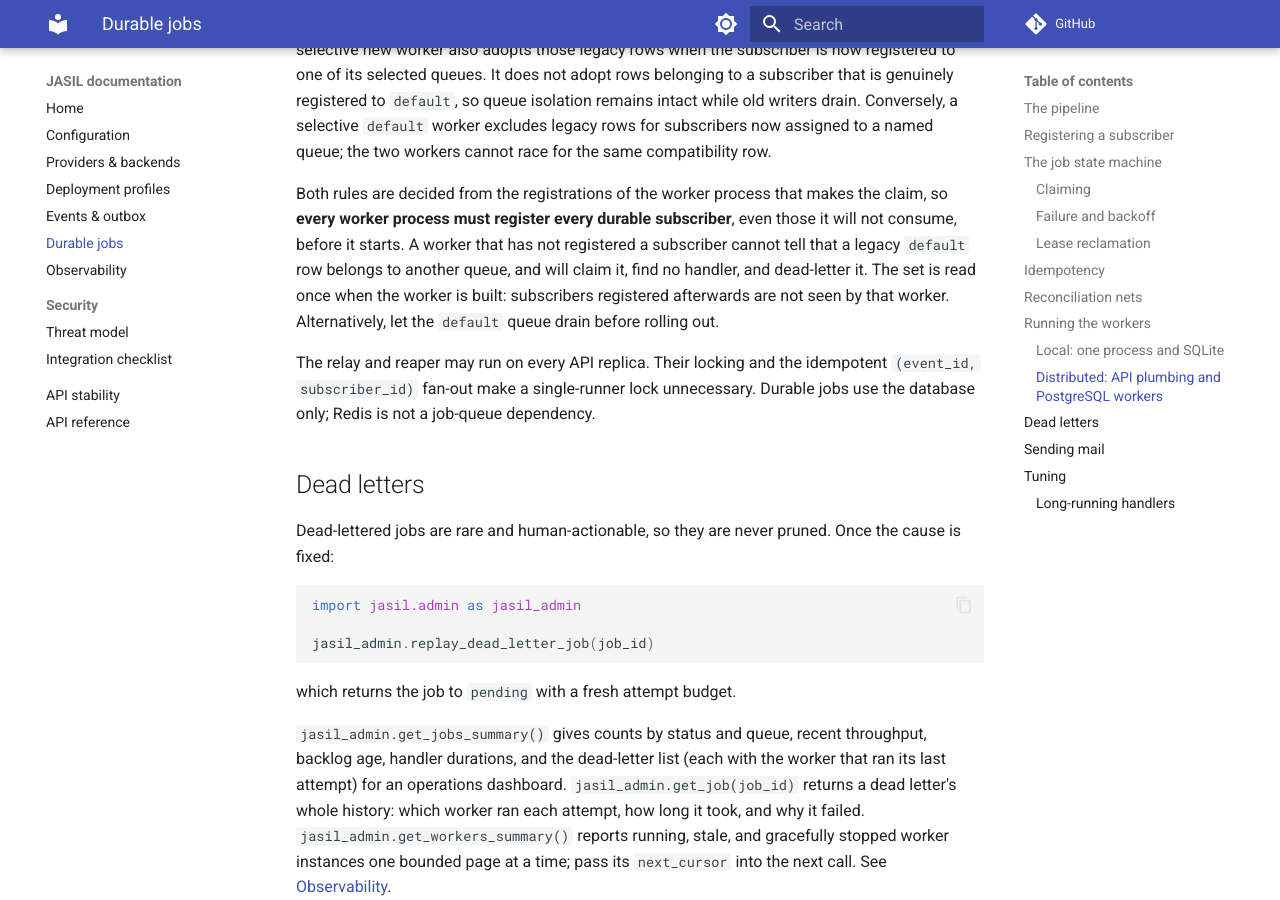
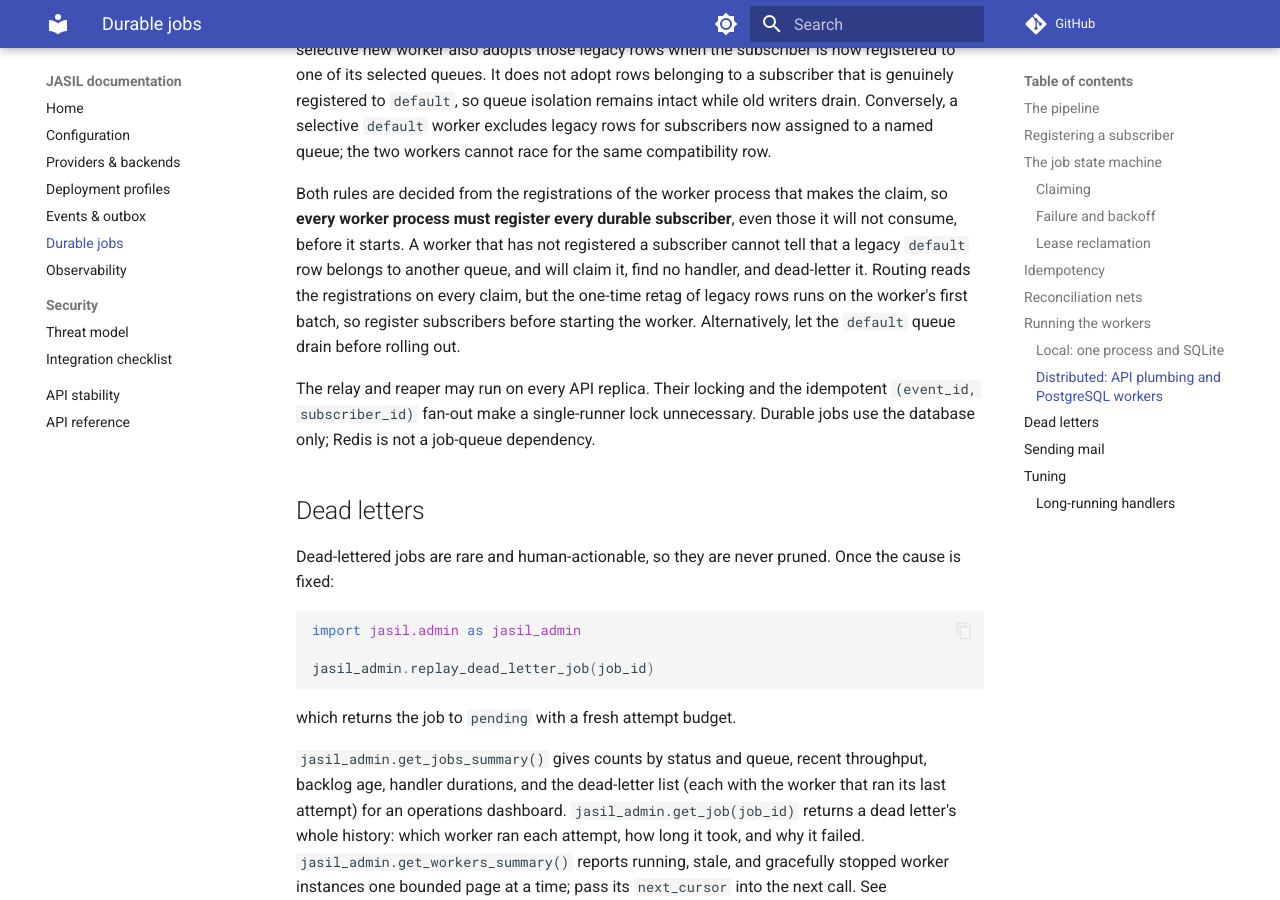
Before and after one commit to endurain-project/jasil, an MkDocs documentation site: the page built from docs/durable-jobs.md, in a window 1280 px wide and 900 px high, scrolled down 5095 px. Built offline with MkDocs 1.6.1 and Material for MkDocs 9.7.7, drawn with Linux system fonts in a browser that asks for light colours; comment, search, counter and statistics services are not loaded.

```diff
--- a/docs/durable-jobs.md
+++ b/docs/durable-jobs.md
@@ -247,10 +247,10 @@ Both rules are decided from the registrations of the worker process that makes
 the claim, so **every worker process must register every durable subscriber**,
 even those it will not consume, before it starts. A worker that has not
 registered a subscriber cannot tell that a legacy `default` row belongs to
-another queue, and will claim it, find no handler, and dead-letter it. The set is
-read once when the worker is built: subscribers registered afterwards are not
-seen by that worker. Alternatively, let the `default` queue drain before rolling
-out.
+another queue, and will claim it, find no handler, and dead-letter it. Routing
+reads the registrations on every claim, but the one-time retag of legacy rows
+runs on the worker's first batch, so register subscribers before starting the
+worker. Alternatively, let the `default` queue drain before rolling out.
 
 The relay and reaper may run on every API replica. Their locking and the
 idempotent `(event_id, subscriber_id)` fan-out make a single-runner lock
```
Also changed, not shown: CHANGELOG.md (+1 -1 lines), docs/configuration.md (+1 -1 lines), 3 other files.
